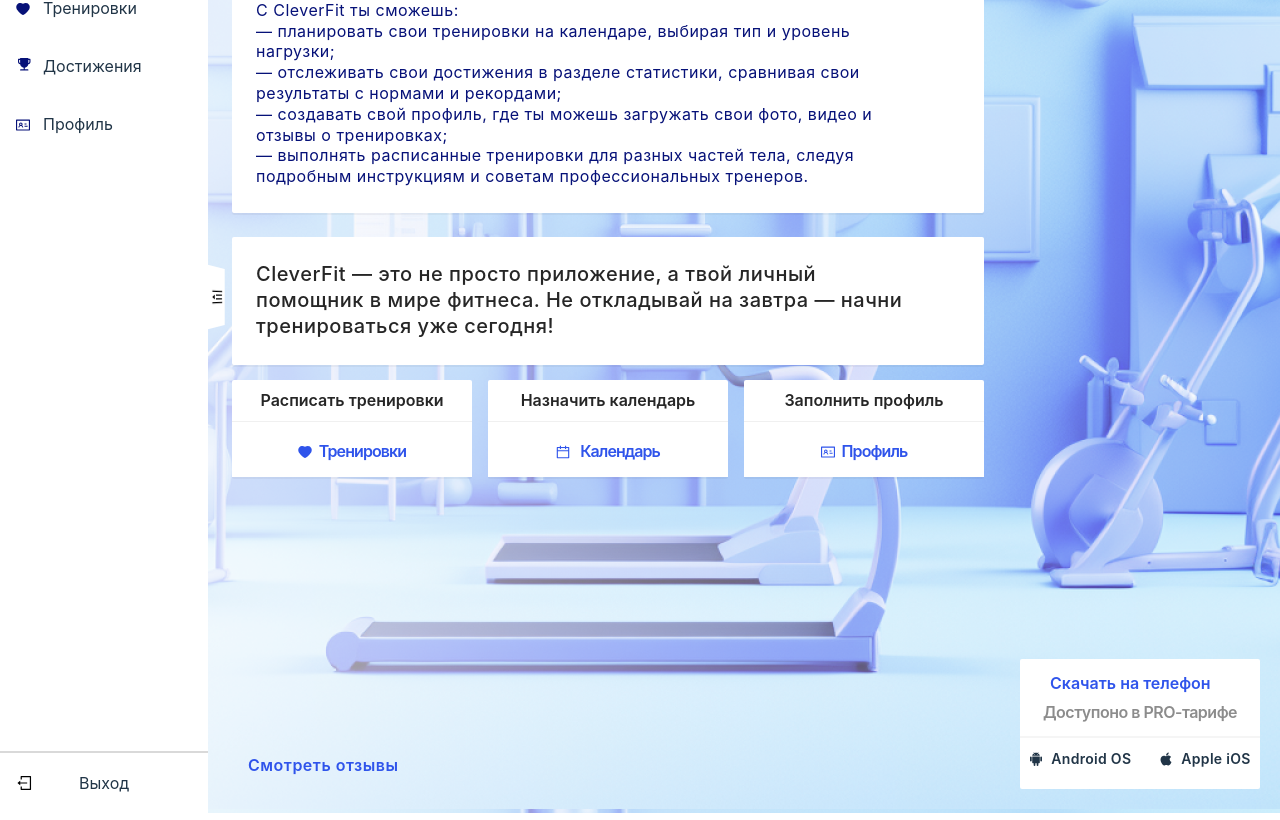
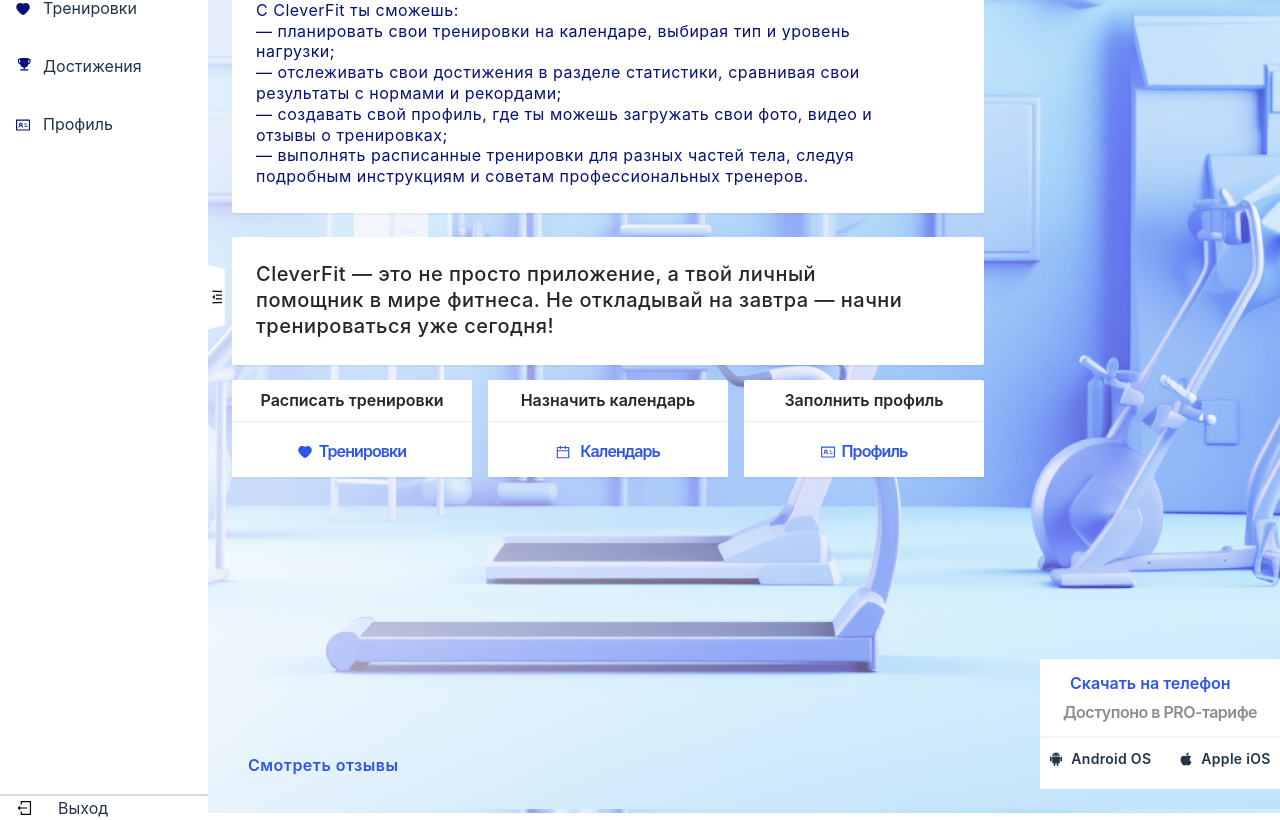
Before and after one commit to ClevertecFrontendLab/flyether, a React (Vite) app: page / in a window 1280 px wide. Shown: the part 215-1035 px from the top of the page. Built offline with nearby package versions, Linux system fonts and the light colour scheme.

Commit message:
fix: css exit button

```diff
--- a/src/components/footer/styles.module.css
+++ b/src/components/footer/styles.module.css
@@ -7,7 +7,7 @@
     justify-content: center;
     align-items: center;
     flex-direction: column;
-    margin-right: 20px;
+    /* margin-right: 25px; */
     order: 2;
     margin-top: 112px;
     letter-spacing: 0.3px;
@@ -68,7 +68,6 @@
 @media (width < 650px) {
     .wrapper {
         margin: 40px 0px 10px 0;
-        margin-right: 0;
         order: 1;
         max-width: 324px;
         width: 100%;
--- a/src/components/sider/style.module.css
+++ b/src/components/sider/style.module.css
@@ -63,8 +63,9 @@
     border-top: rgba(0, 0, 0, 0.15) 2px solid;
     display: flex;
     align-items: center;
-    gap: 36px;
-    padding: 18px 16px;
+    gap: 15px;
+    padding: 0px 0 0 16px;
+    margin-bottom: -7px;
 }
 
 @media (width < 980px) {
--- a/src/pages/main-page/main-page.module.css
+++ b/src/pages/main-page/main-page.module.css
@@ -149,7 +149,7 @@
     }
 
     .main_ebuchka {
-        max-width: 460px;
+        max-width: 440px;
         justify-content: center;
     }
     .row_s {
```
